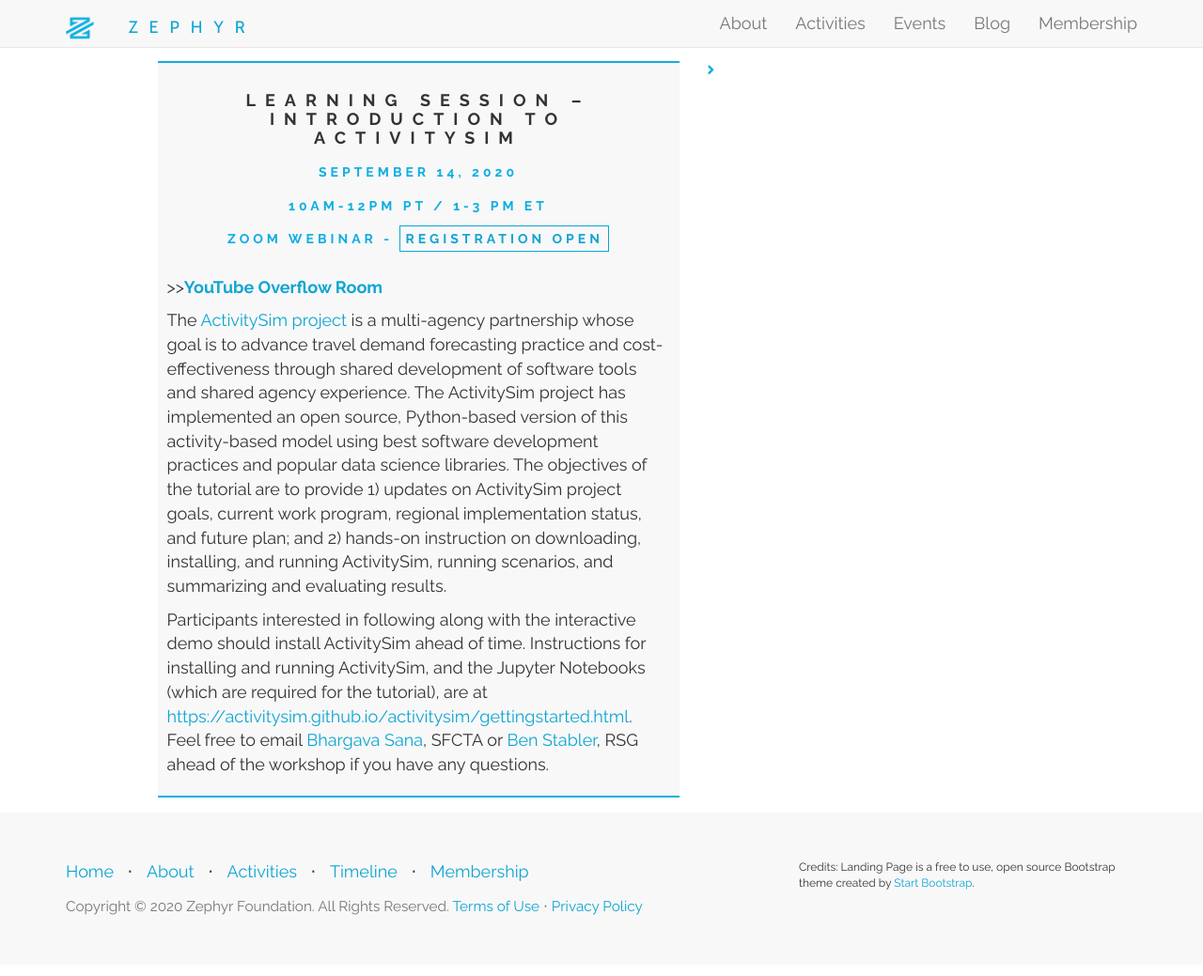
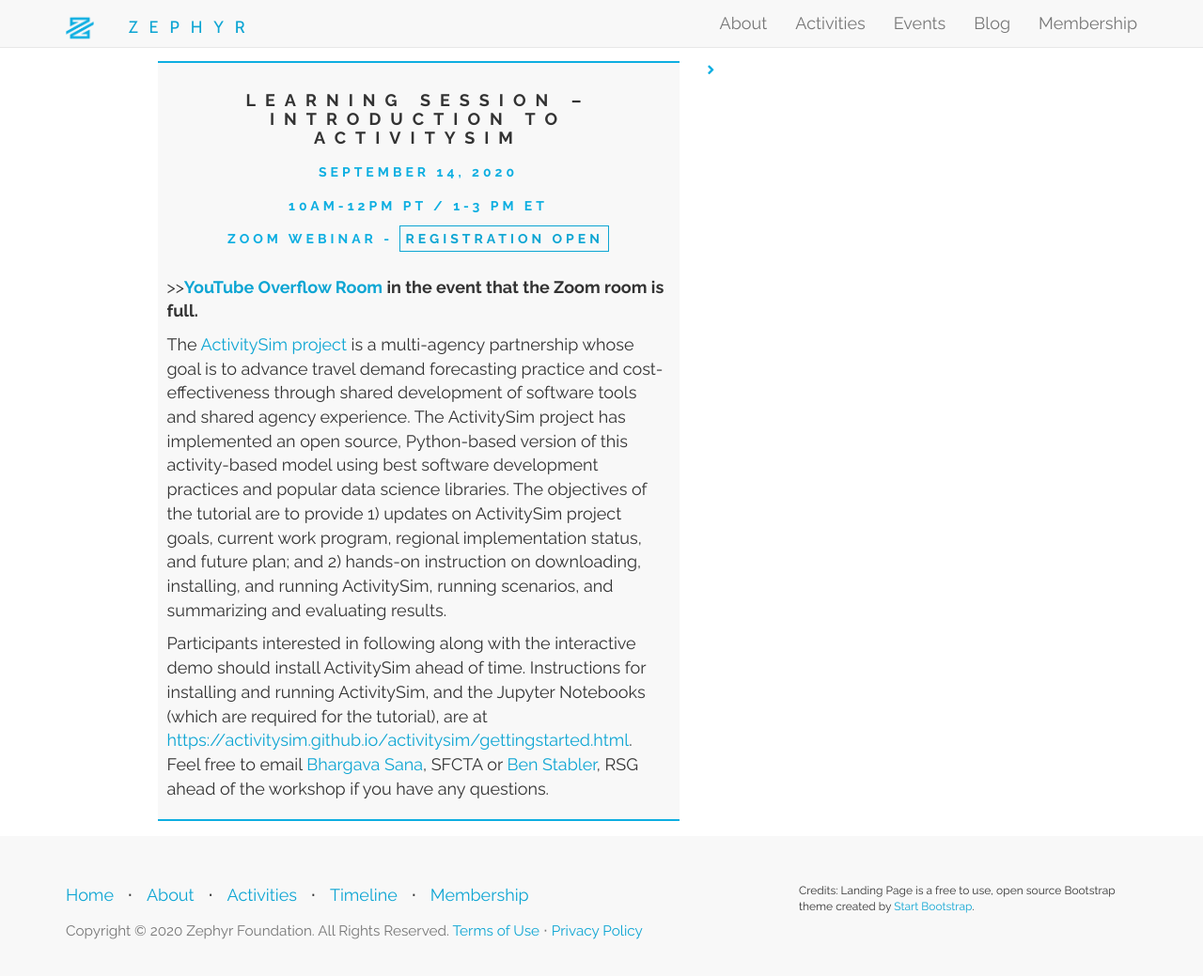
Before and after one commit to ZephyrTransport/zephyr-website, a Jekyll site: the page built from _events/2020-09-14-activitysim.md, in a window 1280 px wide and 1053 px high. Shown: the top 1039 px of the window at 94% size. Built offline with Jekyll 4.4.1, drawn with Linux system fonts in a browser that asks for light colours; nearby versions of some CDN libraries.

Commit message:
add details about . overflow room

```diff
--- a/_events/2020-09-14-activitysim.md
+++ b/_events/2020-09-14-activitysim.md
@@ -6,7 +6,7 @@
 time: 10AM-12PM PT / 1-3 PM ET
 place: Zoom Webinar - <a href='https://zoom.us/meeting/register/tJEtfuGsqzopHdwaM9TSHcxHC31fm5ipVyif'>Registration Open</a>
 additional-msg:
-summary: ">><b><a href='https://www.youtube.com/channel/UCfF4RLUrg0vsZtoBUUFzkxA'>YouTube Overflow Room</a></b>
+summary: ">><b><a href='https://www.youtube.com/channel/UCfF4RLUrg0vsZtoBUUFzkxA'>YouTube Overflow Room</a> in  the event that the Zoom room is full.</b>
 <p>The <a href='https://activitysim.github.io/activitysim/'>ActivitySim project</a> is a multi-agency partnership whose goal is to advance travel demand forecasting practice and cost-effectiveness through shared development of software tools and shared agency experience.  The ActivitySim project has implemented an open source, Python-based version of this activity-based model using best software development practices and popular data science libraries.  The objectives of the tutorial are to provide 1) updates on ActivitySim project goals, current work program, regional implementation status, and future plan; and 2) hands-on instruction on downloading, installing, and running ActivitySim, running scenarios, and summarizing and evaluating results.
 
 <p>Participants interested in following along with the interactive demo should install ActivitySim ahead of time.  Instructions for installing and running ActivitySim, and the Jupyter Notebooks (which are required for the tutorial), are at <a href='https://activitysim.github.io/activitysim/gettingstarted.html'>https://activitysim.github.io/activitysim/gettingstarted.html</a>.  Feel free to email <a href='mailto://bhargava@sfcta.org'>Bhargava Sana</a>, SFCTA or <a href='ben.stabler@rsginc.com'>Ben Stabler</a>, RSG ahead of the workshop if you have any questions.
```
